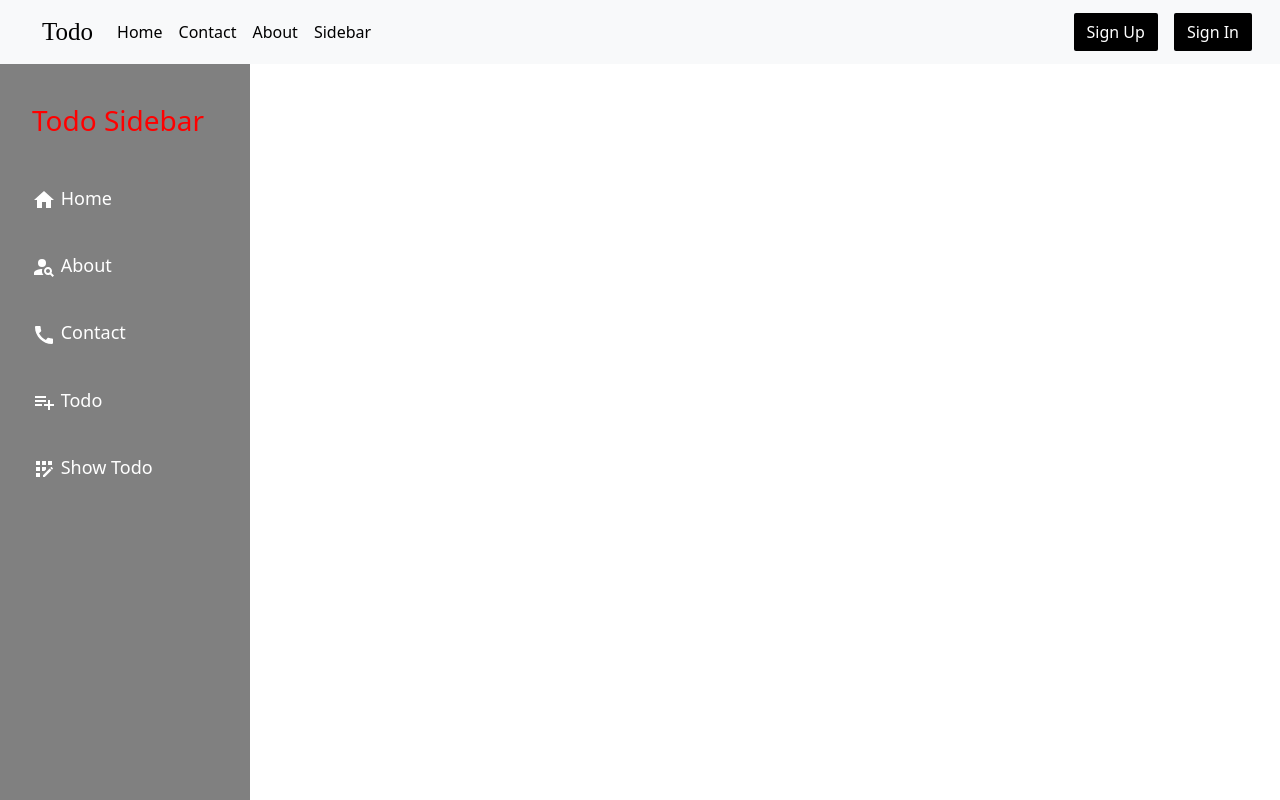
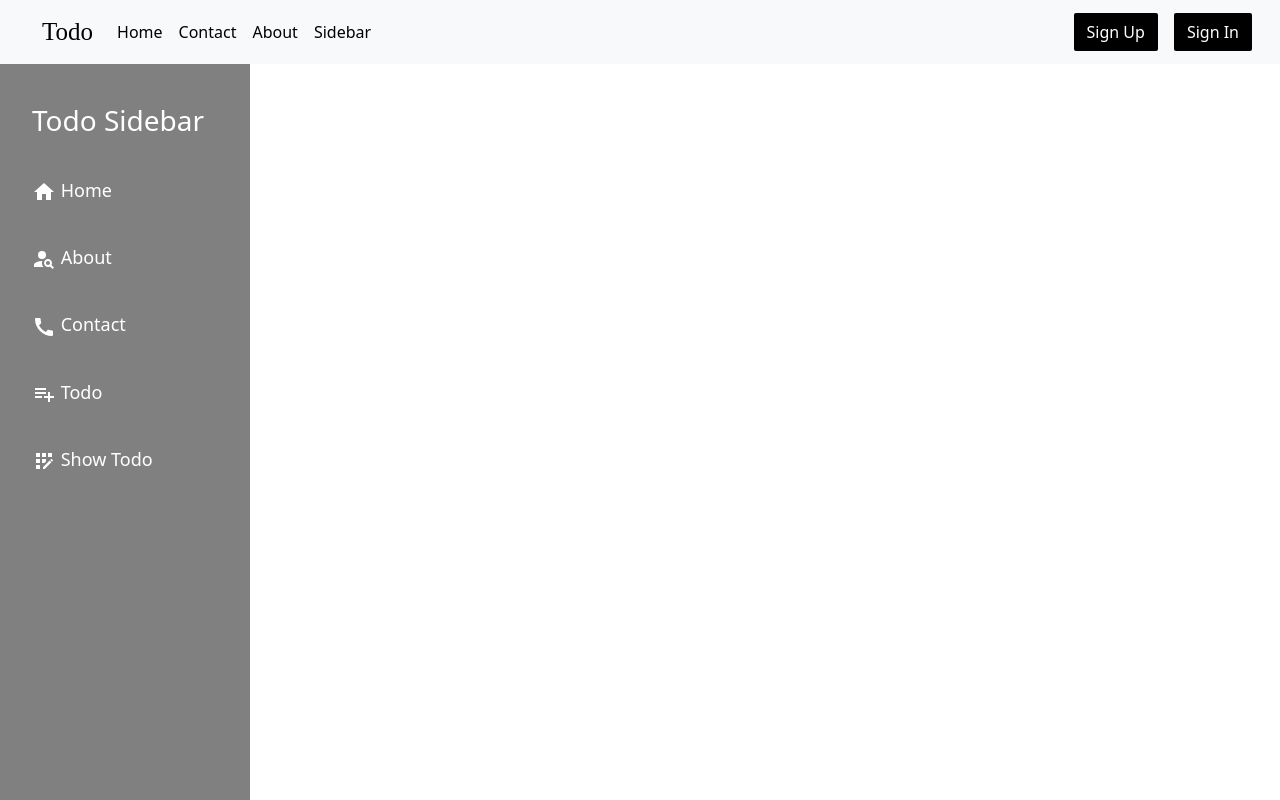
Before and after one commit to Ali-Raza-Gill/Todo-with-CRUD, a React (Create React App) app: page / in a window 1280 px wide. Shown: the top 800 px of the page. Built offline with nearby package versions, Linux system fonts and the light colour scheme.

Commit message:
some more chages done in side bar!

```diff
--- a/src/Components/Sidebar/style.scss
+++ b/src/Components/Sidebar/style.scss
@@ -1,18 +1,31 @@
-.sidebar{
-    color: red;
+.sidebar {
     background-color: grey;
     width: 250px;
     height: 100vh;
 
+    ul {
 
-    li{
+        li {
             list-style: none;
             padding-top: 40px;
+            h3{
+                color: white;
+                margin: 0px;
+                cursor: default;
+
             }
-    a{
+            a {
                 text-decoration: none;
                 color: white;
                 list-style: none;
                 font-size: large;
             }
+            a:hover{
+                color: red;
+                transition: ease-out;
+                transition-delay: 1s;
             }
+        }
+    }
+
+}
```
Lines whose indentation alone changed are shown as unchanged.
